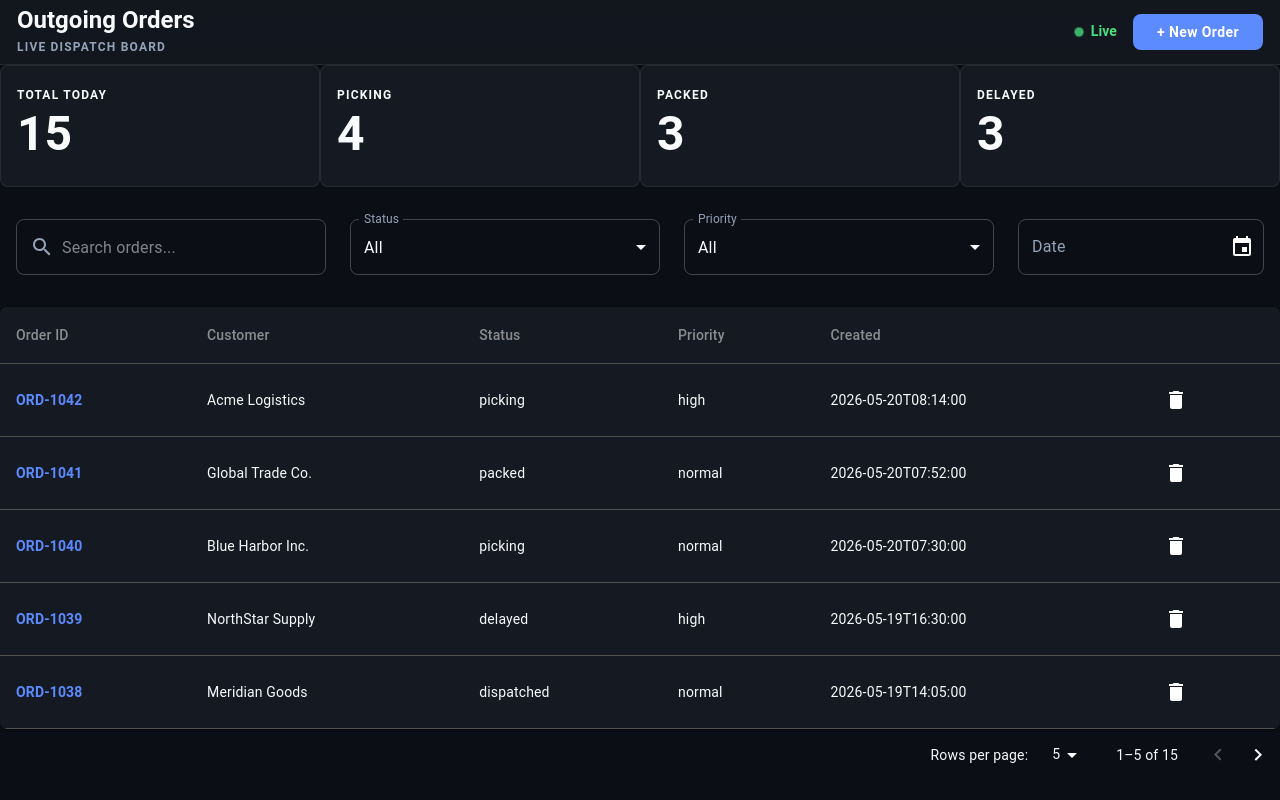
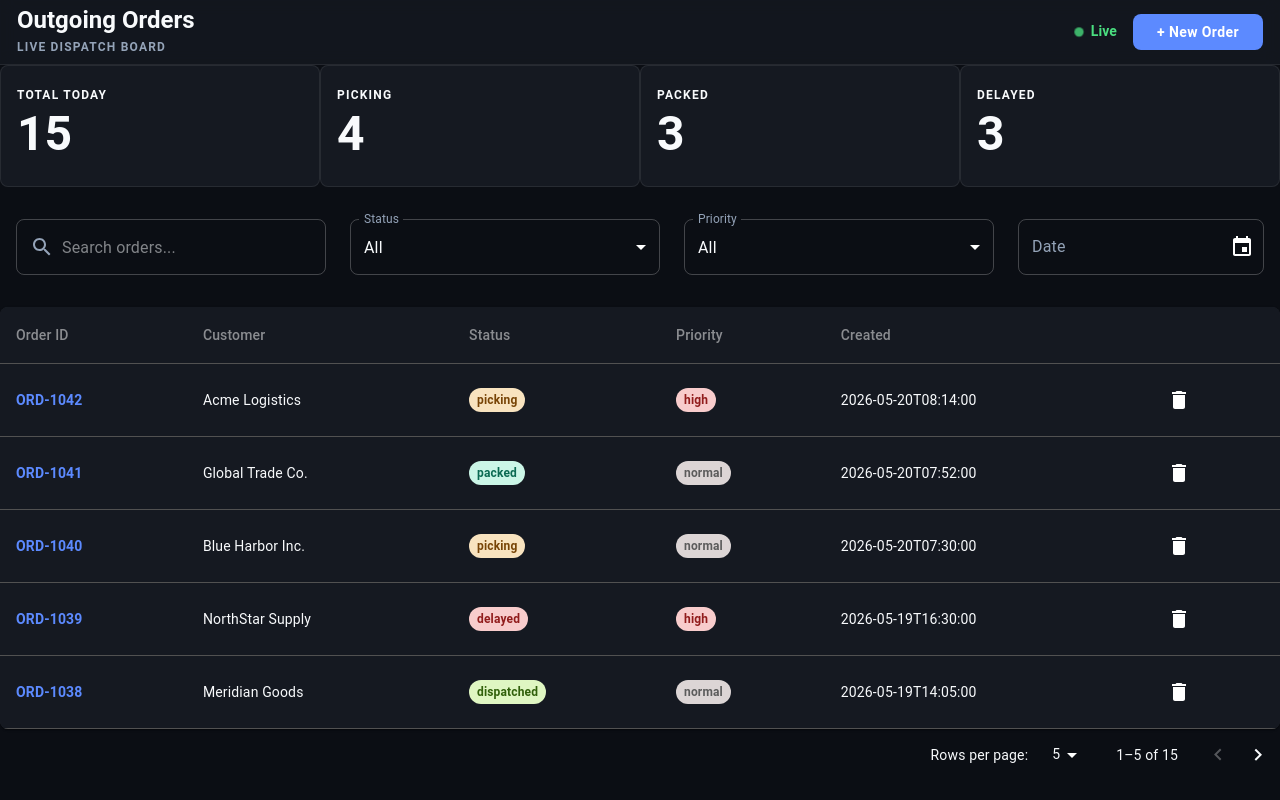
Before and after one commit to julio22b/outgoing-orders-frontend, a React (Vite) app: page / in a window 1280 px wide. Built offline with nearby package versions, Linux system fonts and the light colour scheme.

Commit message:
chip colors

```diff
--- a/src/app/constants.ts
+++ b/src/app/constants.ts
@@ -1,5 +1,4 @@
-import type { DataGridHeadersInterface } from "./types/types";
-
+import type { DataGridHeadersInterface } from './types/types';
 
 export const ORDER_STATUSES = {
     PICKING: 'picking',
@@ -32,3 +31,13 @@ export const ORDER_PRIORITIES = {
     NORMAL: 'normal',
     LOW: 'low',
 } as const;
+
+export const STATUS_COLORS: Record<string, { background: string; color: string }> = {
+    [ORDER_STATUSES.PICKING]: { background: '#f8e3bf', color: '#774406' },
+    [ORDER_STATUSES.PACKED]: { background: '#cbf6e7', color: '#0b6a52' },
+    [ORDER_STATUSES.DISPATCHED]: { background: '#dff6c2', color: '#31600b' },
+    [ORDER_STATUSES.DELAYED]: { background: '#f8cccc', color: '#911c1c' },
+    [ORDER_PRIORITIES.HIGH]: { background: '#f8cccc', color: '#911c1c' },
+    [ORDER_PRIORITIES.NORMAL]: { background: '#dcd5d5', color: '#5c5c5c' },
+    [ORDER_PRIORITIES.LOW]: { background: '#f8e3bf', color: '#774406' },
+};
--- /dev/null
+++ b/src/components/DataGrid/CustomChip.tsx
@@ -0,0 +1,16 @@
+import { Chip } from '@mui/material';
+import { STATUS_COLORS } from '../../app/constants';
+
+interface CustomChipPropsInterface {
+    title: string;
+}
+
+const CustomChip = ({ title }: CustomChipPropsInterface) => {
+    const chipStyle = STATUS_COLORS[title] || { background: '#9e9e9e' };
+
+    return (
+        <Chip label={title} size='small' sx={{ ...chipStyle, fontWeight: 'bold', fontSize: '12px' }} />
+    );
+};
+
+export default CustomChip;
--- a/src/components/DataGrid/DataGrid.tsx
+++ b/src/components/DataGrid/DataGrid.tsx
@@ -19,6 +19,7 @@ import type { OutgoingOrderInterface } from '../../app/types/types';
 import { removeOutgoingOrder } from '../../features/slices/outgoingOrdersSlice';
 import { Link } from 'react-router-dom';
 import theme from '../../app/theme';
+import CustomChip from './CustomChip';
 
 const DataGrid = () => {
     const rows = useAppSelector((state) => state.outgoingOrders.orders);
@@ -76,7 +77,7 @@ const DataGrid = () => {
                                 <TableCell>
                                     <Link
                                         to={`/orders/${row.id}`}
-                                        state={{ id: row.id }}
+                                        state={{ order: row }}
                                         style={{
                                             textDecoration: 'none',
                                             color: theme.palette.primary.main,
@@ -87,8 +88,12 @@ const DataGrid = () => {
                                     </Link>
                                 </TableCell>
                                 <TableCell>{row.customer}</TableCell>
-                                <TableCell>{row.status}</TableCell>
-                                <TableCell>{row.priority}</TableCell>
+                                <TableCell>
+                                    <CustomChip title={row.status} />
+                                </TableCell>
+                                <TableCell>
+                                    <CustomChip title={row.priority} />
+                                </TableCell>
                                 <TableCell>{row.createdAt}</TableCell>
                                 <TableCell>
                                     <Tooltip title='Delete'>
```
